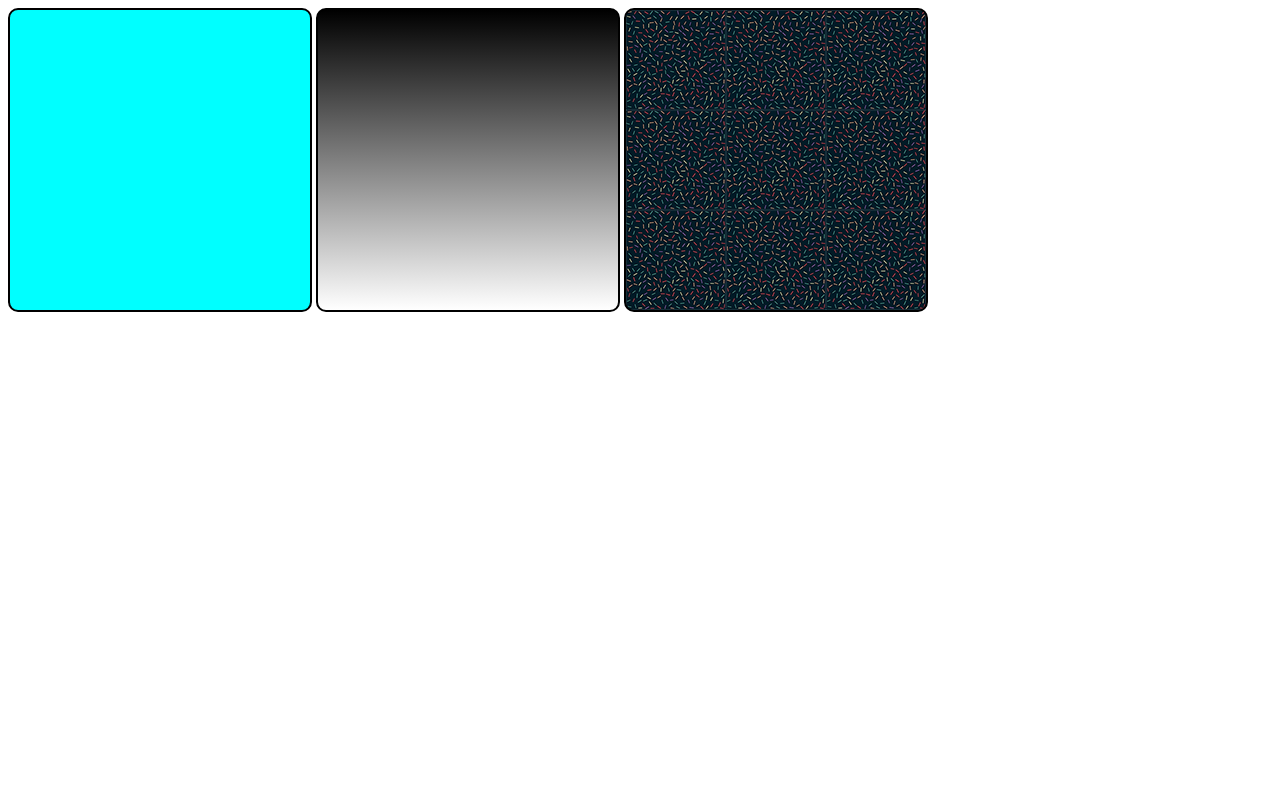
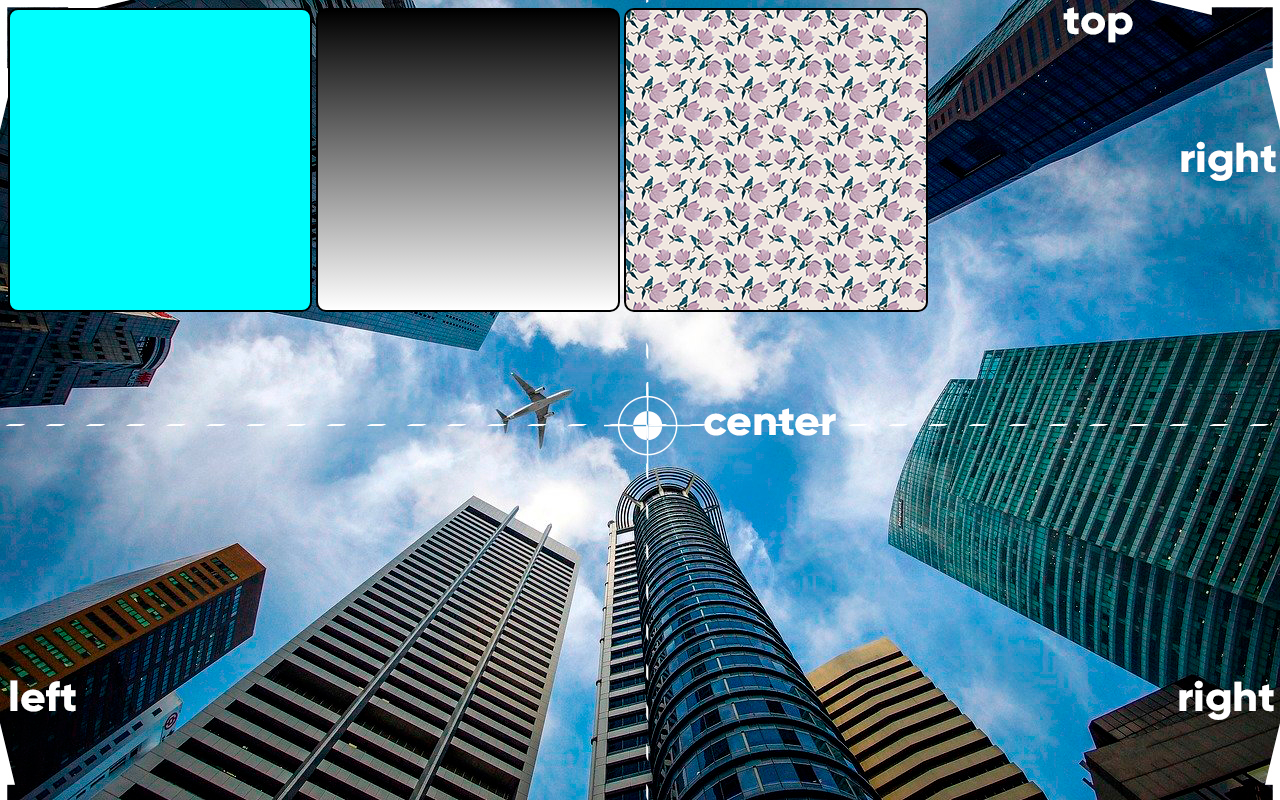
Before and after one commit to YagoBarros10/html-css, a plain HTML site: page Exercicios/ex022/fundo001.html in a window 1280 px wide. Drawn offline with Linux system fonts and the light colour scheme.

Commit message:
Update fundo001.html

```diff
--- a/Exercicios/ex022/fundo001.html
+++ b/Exercicios/ex022/fundo001.html
@@ -7,6 +7,10 @@
     <title>teste de imagem de Fundo</title>
 
     <style>
+        body{
+            background-image: url('imagens/wallpaper003.jpg');
+        }
+
         div.quadrado{
             display: inline-block;
             border: 2px black solid;
@@ -22,7 +26,7 @@
             background-image: linear-gradient(to bottom, black, white);
         }
         div#q3{
-            background-image: url(imagens/pattern001.png);
+            background-image: url(imagens/pattern003.png);
         }
     </style>
 
```
